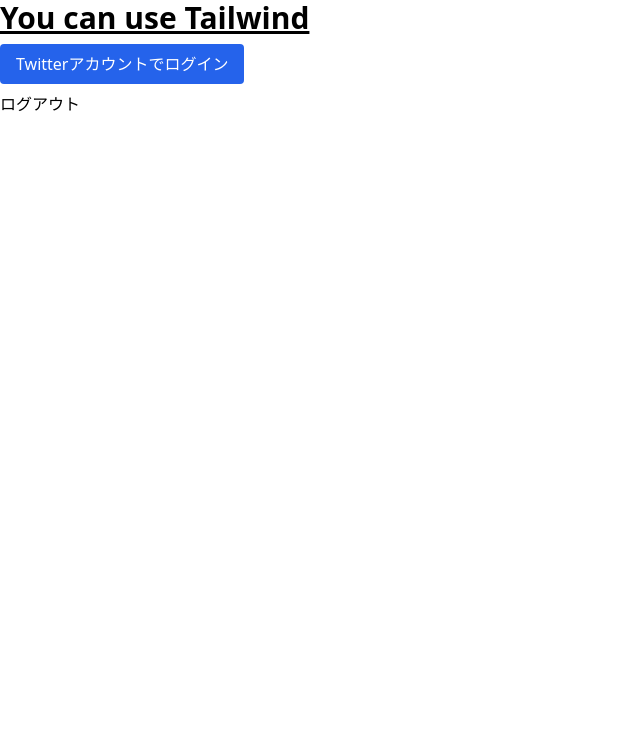
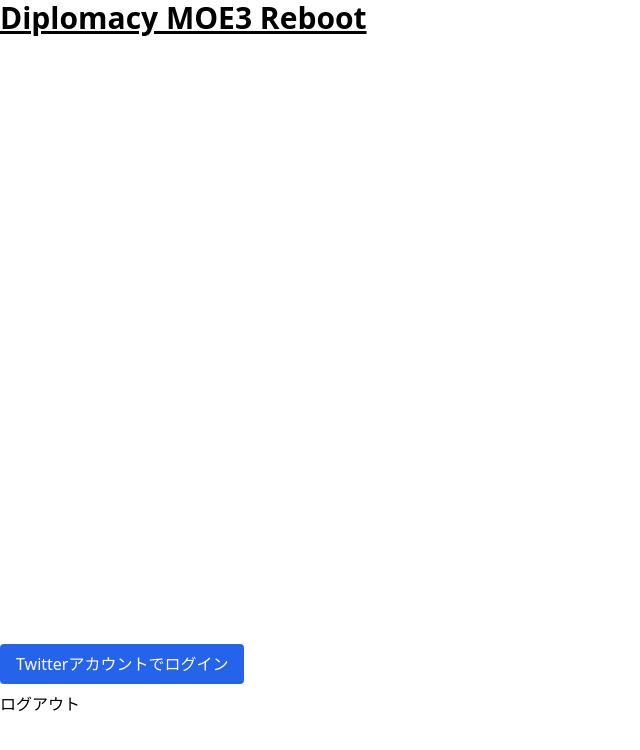
Before and after one commit to asagi/moe3-front-next, a Next.js app: page / in a window 1280 px wide. Shown: the top 750 px of the page, without its empty margins (0-640 px from the left). Built offline with nearby package versions, Linux system fonts and the light colour scheme; no server answers.

Commit message:
feat(component): add map component

```diff
--- /dev/null
+++ b/src/components/map/Map.js
@@ -0,0 +1,11 @@
+export default function Map() {
+  return (
+    <>
+      <div className='map'>
+        <svg>
+          <use xlinkHref='#resources_svg__map'></use>
+        </svg>
+      </div>
+    </>
+  );
+}
--- a/src/pages/_app.js
+++ b/src/pages/_app.js
@@ -1,4 +1,5 @@
 import '@/styles/globals.scss';
+import SvgResources from '@/resources/resources.svg';
 
 /**
  * @param {object} props page context
@@ -7,5 +8,10 @@
  * @returns {?} page
  */
 export default function App({ Component, pageProps }) {
-  return <Component {...pageProps} />;
+  return (
+    <>
+      <SvgResources className='hidden' />
+      <Component {...pageProps} />
+    </>
+  );
 }
--- a/src/pages/index.js
+++ b/src/pages/index.js
@@ -1,5 +1,6 @@
 import Head from 'next/head';
 
+import Map from '@/components/map/Map';
 import FirebaseAuthTwitterButton from '@/components/firebase/FirebaseAuthTwitterButton';
 import FirebaseAuthSignoutButton from '@/components/firebase/FirebaseAuthSignoutButton';
 
@@ -12,12 +13,13 @@
   return (
     <div>
       <Head>
-        <title>Create Next App</title>
+        <title>Diplomacy MOE</title>
         <link rel='icon' href='/favicon.ico' />
       </Head>
 
       <main>
-        <h1 className='text-3xl font-bold underline'>You can use Tailwind</h1>
+        <h1 className='text-3xl font-bold underline'>Diplomacy MOE3 Reboot</h1>
+        <Map />
 
         <FirebaseAuthTwitterButton />
         <FirebaseAuthSignoutButton />
--- a/src/styles/globals.scss
+++ b/src/styles/globals.scss
@@ -7,4 +7,12 @@
     @apply bg-blue-600 hover:bg-blue-500 text-white rounded px-4 py-2;
     @apply mt-2 mb-2;
   }
+
+  .map {
+    height: auto;
+    svg {
+      width: 660px;
+      height: 600px;
+    }
+  }
 }
```
Also changed, not shown: test/index.html (+1 -4 lines), dev/resources/map.inkscape.svg, src/resources/resources.svg.
